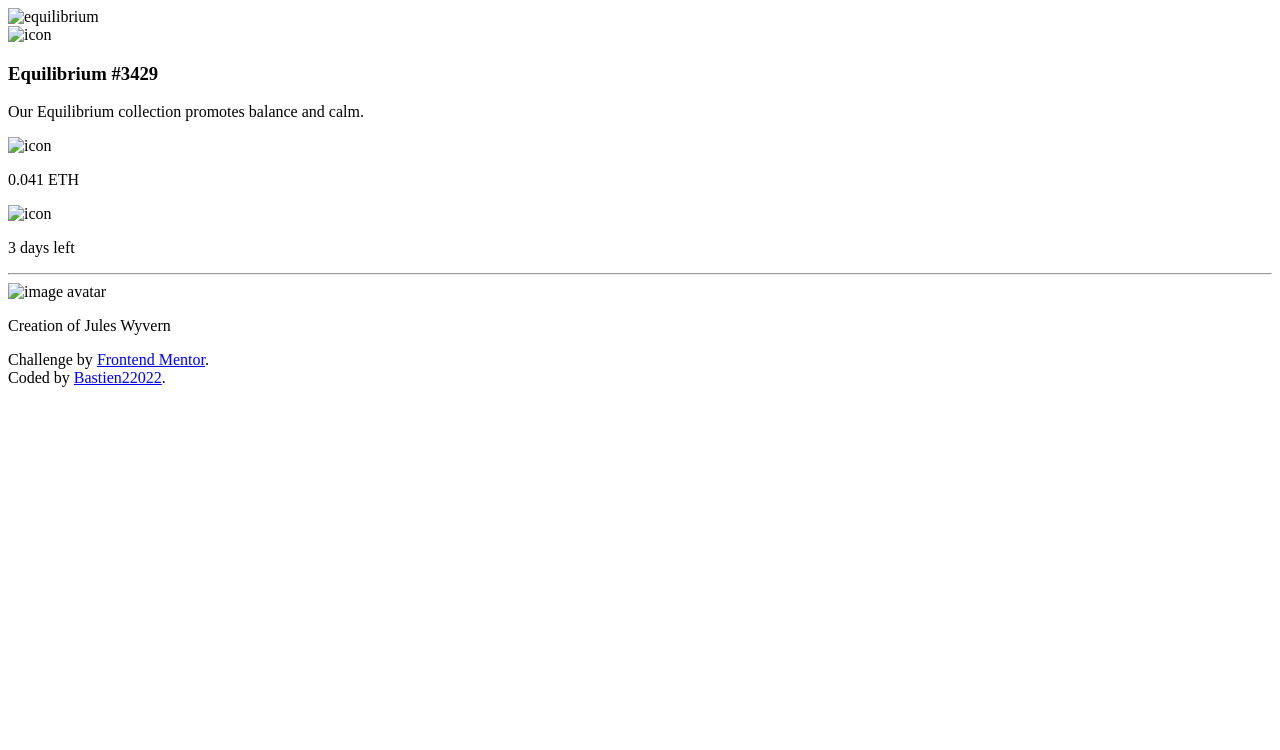
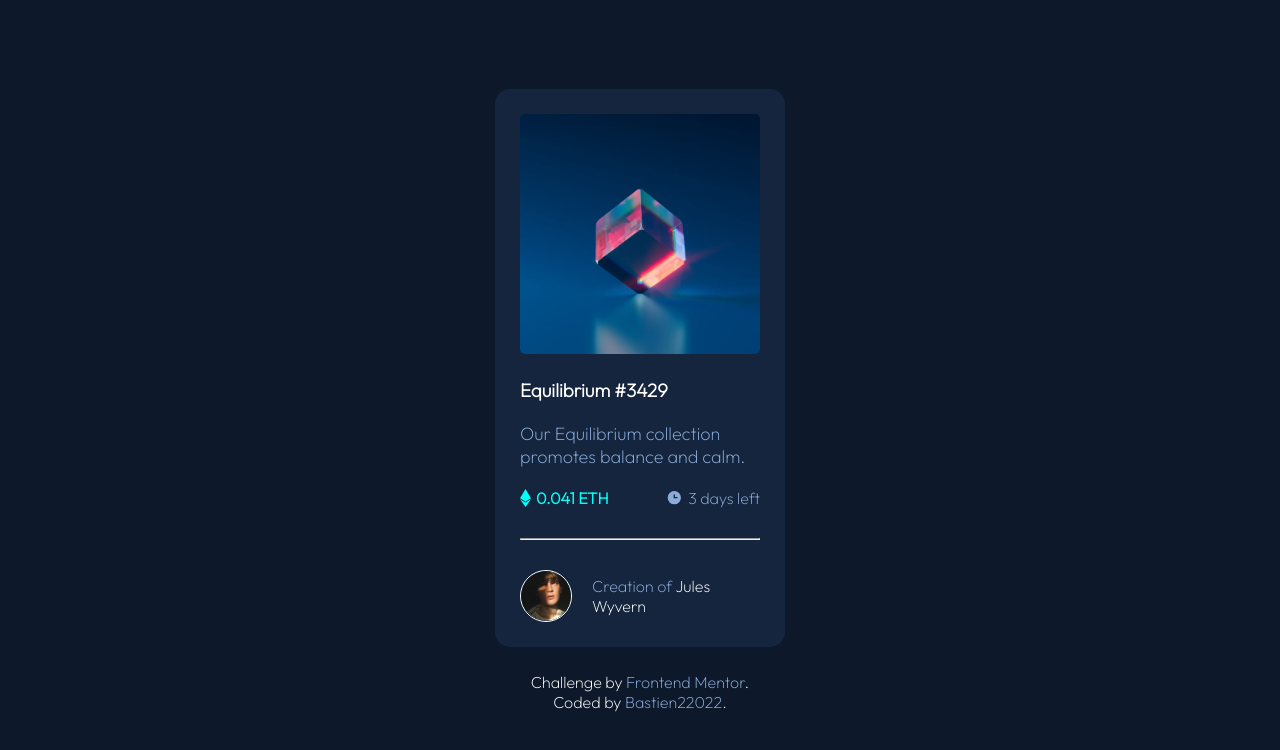
Before and after one commit to Bastien-Virmaux/NFT-preview-card-component, a plain HTML site: page index.html in a window 1280 px wide. Drawn offline with Linux system fonts and the light colour scheme; the site is published under a folder, as on GitHub Pages, so addresses that start at the root find nothing.

Commit message:
Correction

```diff
--- a/index.html
+++ b/index.html
@@ -3,32 +3,32 @@
 <head>
   <meta charset="UTF-8">
   <meta name="viewport" content="width=device-width, initial-scale=1.0"> <!-- displays site properly based on user's device -->
-  <link rel="stylesheet" href="/style.css">
+  <link rel="stylesheet" href="style.css">
   <link rel="icon" type="image/png" sizes="32x32" href="./images/favicon-32x32.png">
   <title>Frontend Mentor | NFT preview card component</title>
 </head>
 
 <div id="container">
-  <img class="imgTall" src="/images/image-equilibrium.jpg" alt="equilibrium">
+  <img class="imgTall" src="images/image-equilibrium.jpg" alt="equilibrium">
   <div class="overlay">
-    <img class="viewImg" src="/images/icon-view.svg" alt="icon">
+    <img class="viewImg" src="images/icon-view.svg" alt="icon">
   </div>
 
   <h3 class="title">Equilibrium #3429</h3>
   <p class="txtContent">Our Equilibrium collection promotes balance and calm.</p>
     <div class="contentTopInfo">
         <div class="left">
-            <img class="icon" src="/images/icon-ethereum.svg" alt="icon">
+            <img class="icon" src="images/icon-ethereum.svg" alt="icon">
             <p class="TxtEth">0.041 ETH</p>
         </div>
         <div class="right">
-            <img class="icon" src="/images/icon-clock.svg" alt="icon">
+            <img class="icon" src="images/icon-clock.svg" alt="icon">
             <p class="TxtClock">3 days left</p>
         </div>
     </div>
   <hr class="line">
     <div class="contentBottom">
-      <img class="imgAvatar" src="/images/image-avatar.png" alt="image avatar">
+      <img class="imgAvatar" src="images/image-avatar.png" alt="image avatar">
       <p>Creation of <span class="TxtAvatar">Jules Wyvern</span></p>
     </div>
 </div>
```
